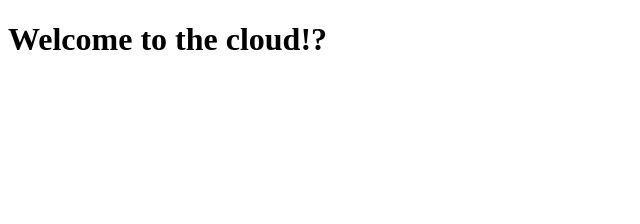
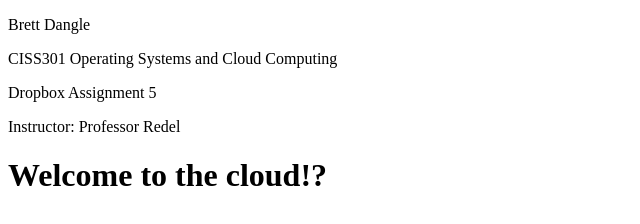
Before and after one commit to bdangleschool/MyBook, a plain HTML site: page index.html in a window 1280 px wide. Shown: the whole page, without its empty margins (0-640 px from the left). Drawn offline with Linux system fonts and the light colour scheme.

Commit message:
Update index.html

```diff
--- a/index.html
+++ b/index.html
@@ -1,5 +1,9 @@
 <!DOCTYPE html>
 <html>
+  <p>Brett Dangle</p>
+  <p>CISS301 Operating Systems and Cloud Computing</p>
+  <p>Dropbox Assignment 5</p>
+  <p>Instructor: Professor Redel</p>
   <head>
     <meta charset = "utf-8">
     <title>My Website</title>
```
